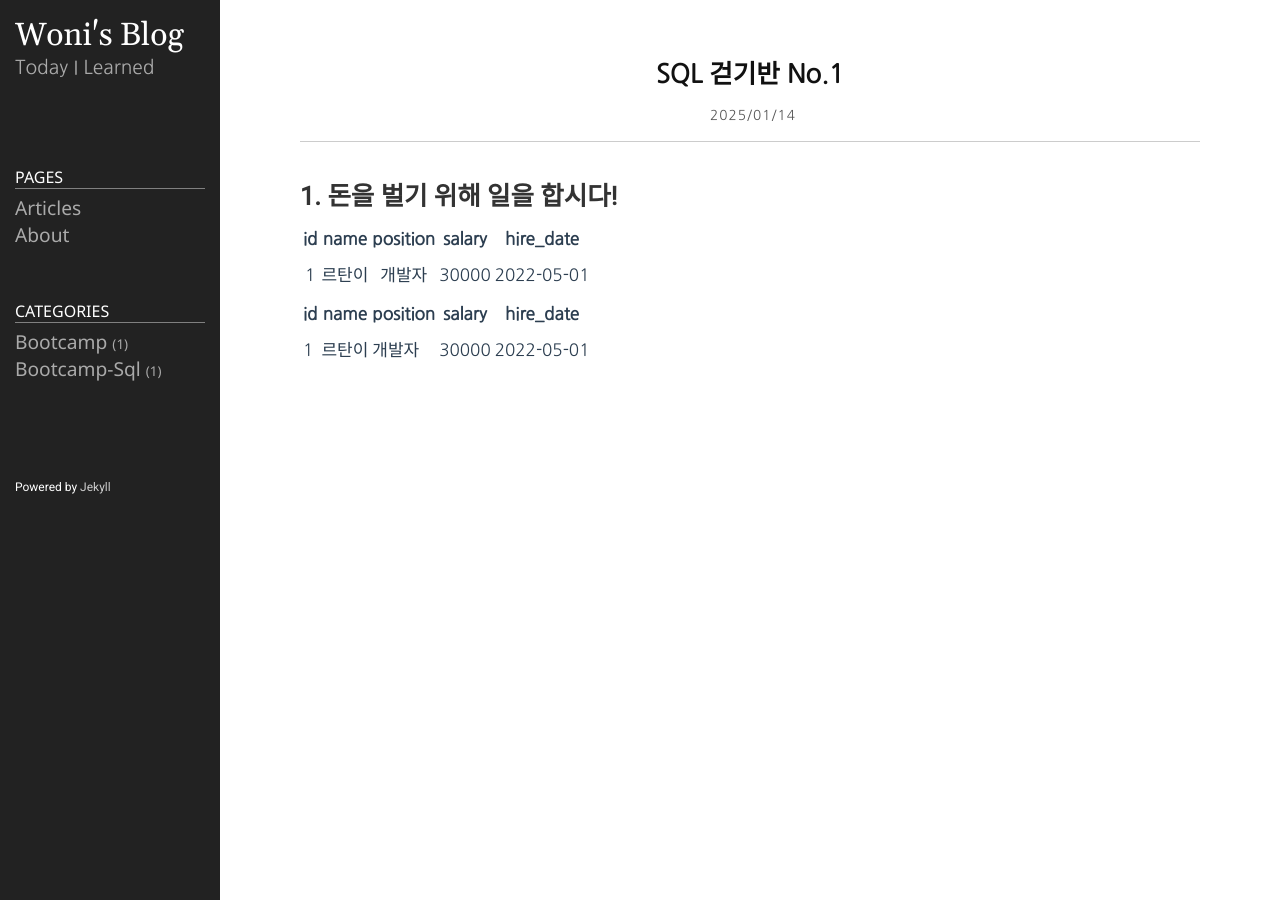
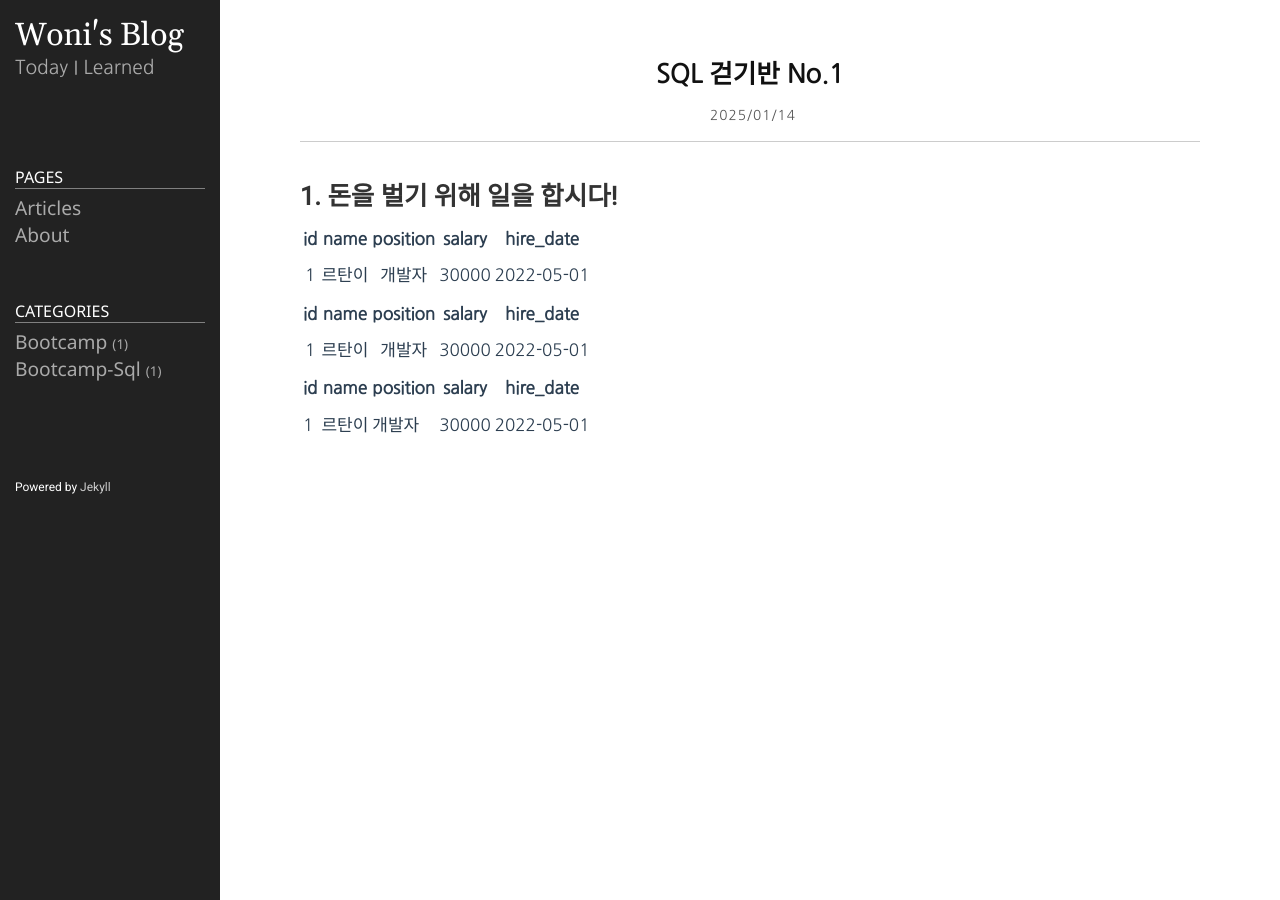
Before and after one commit to s-woni/s-woni.github.io, a Jekyll site: the page built from _posts/2025-01-13-walk1.md, in a window 1280 px wide. Built offline with Jekyll 4.4.1, drawn with Linux system fonts in a browser that asks for light colours.

Commit message:
Update 2025-01-13-walk1.md

```diff
--- a/_posts/2025-01-13-walk1.md
+++ b/_posts/2025-01-13-walk1.md
@@ -11,6 +11,10 @@
 |:----:|:------:|:----------:|:--------:|:-----------:|
 | 1 | 르탄이 | 개발자 | 30000 | 2022-05-01 |
 
+| id | name | position | salary | hire_date |
+|:--:|:---:|:-----:|:----:|:-----:|
+| 1 | 르탄이 | 개발자 | 30000 | 2022-05-01 |
+
 
 
 | id | name | position | salary | hire_date |
```
